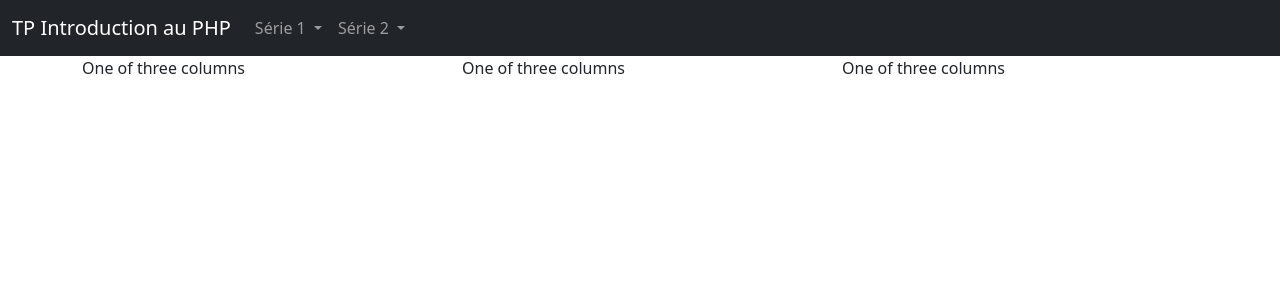
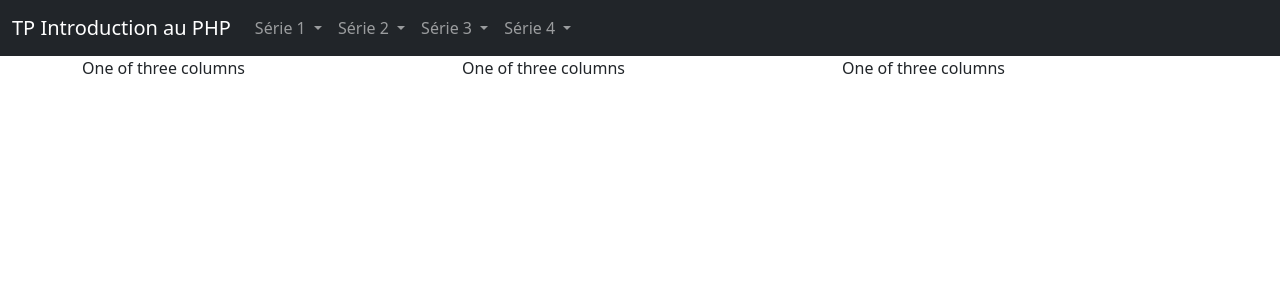
Before and after one commit to arthurmadecprevost/tp-intro-php, a PHP site: page /intro_php/index.php in a window 1280 px wide. Shown: the top 300 px of the page. Run offline with PHP 8.4, Linux system fonts and the light colour scheme.

Commit message:
Header complete

```diff
--- a/template/header.php
+++ b/template/header.php
@@ -27,10 +27,32 @@
                     Série 2
                 </a>
                 <ul class="dropdown-menu dropdown-menu-dark" aria-labelledby="navbarDarkDropdownMenuLink">
-                <li><a class="dropdown-item" href="#">Exercice 1</a></li>
+                    <li><a class="dropdown-item" href="<?= $URL_base ?>/serie2/exercice1.php">Exercice 1</a></li>
                     <li><a class="dropdown-item" href="<?= $URL_base ?>/serie2/exercice2.php">Exercice 2</a></li>
                     <li><a class="dropdown-item" href="<?= $URL_base ?>/serie2/exercice3.php">Exercice 3</a></li>
-                <li><a class="dropdown-item" href="#">Exercice 4</a></li>
+                    <li><a class="dropdown-item" href="<?= $URL_base ?>/serie2/exercice4.php">Exercice 4</a></li>
+                </ul>
+            </li>
+            <li class="nav-item dropdown">
+                <a class="nav-link dropdown-toggle" href="#" id="navbarDarkDropdownMenuLink" role="button" data-bs-toggle="dropdown" aria-expanded="false">
+                    Série 3
+                </a>
+                <ul class="dropdown-menu dropdown-menu-dark" aria-labelledby="navbarDarkDropdownMenuLink">
+                    <li><a class="dropdown-item" href="<?= $URL_base ?>/serie3/exercice1.php">Exercice 1</a></li>
+                    <li><a class="dropdown-item" href="<?= $URL_base ?>/serie3/exercice2.php">Exercice 2</a></li>
+                    <li><a class="dropdown-item" href="<?= $URL_base ?>/serie3/exercice3.php">Exercice 3</a></li>
+                    <li><a class="dropdown-item" href="<?= $URL_base ?>/serie3/exercice4.php">Exercice 4</a></li>
+                </ul>
+            </li>
+            <li class="nav-item dropdown">
+                <a class="nav-link dropdown-toggle" href="#" id="navbarDarkDropdownMenuLink" role="button" data-bs-toggle="dropdown" aria-expanded="false">
+                    Série 4
+                </a>
+                <ul class="dropdown-menu dropdown-menu-dark" aria-labelledby="navbarDarkDropdownMenuLink">
+                    <li><a class="dropdown-item" href="<?= $URL_base ?>/serie4/exercice1.php">Exercice 1</a></li>
+                    <li><a class="dropdown-item" href="<?= $URL_base ?>/serie4/exercice2.php">Exercice 2</a></li>
+                    <li><a class="dropdown-item" href="<?= $URL_base ?>/serie4/exercice3.php">Exercice 3</a></li>
+                    <li><a class="dropdown-item" href="<?= $URL_base ?>/serie4/exercice4.php">Exercice 4</a></li>
                 </ul>
             </li>
         </ul>
```
Lines whose indentation alone changed are shown as unchanged.
